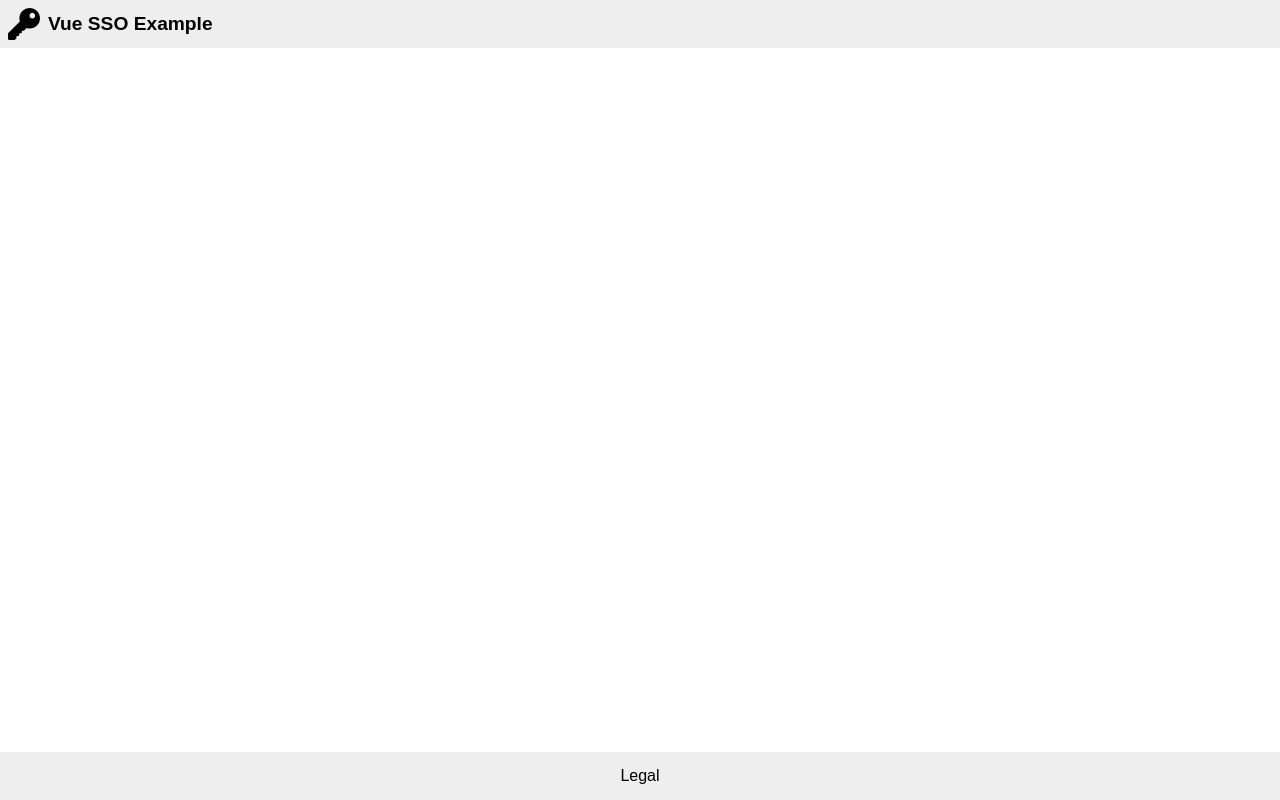
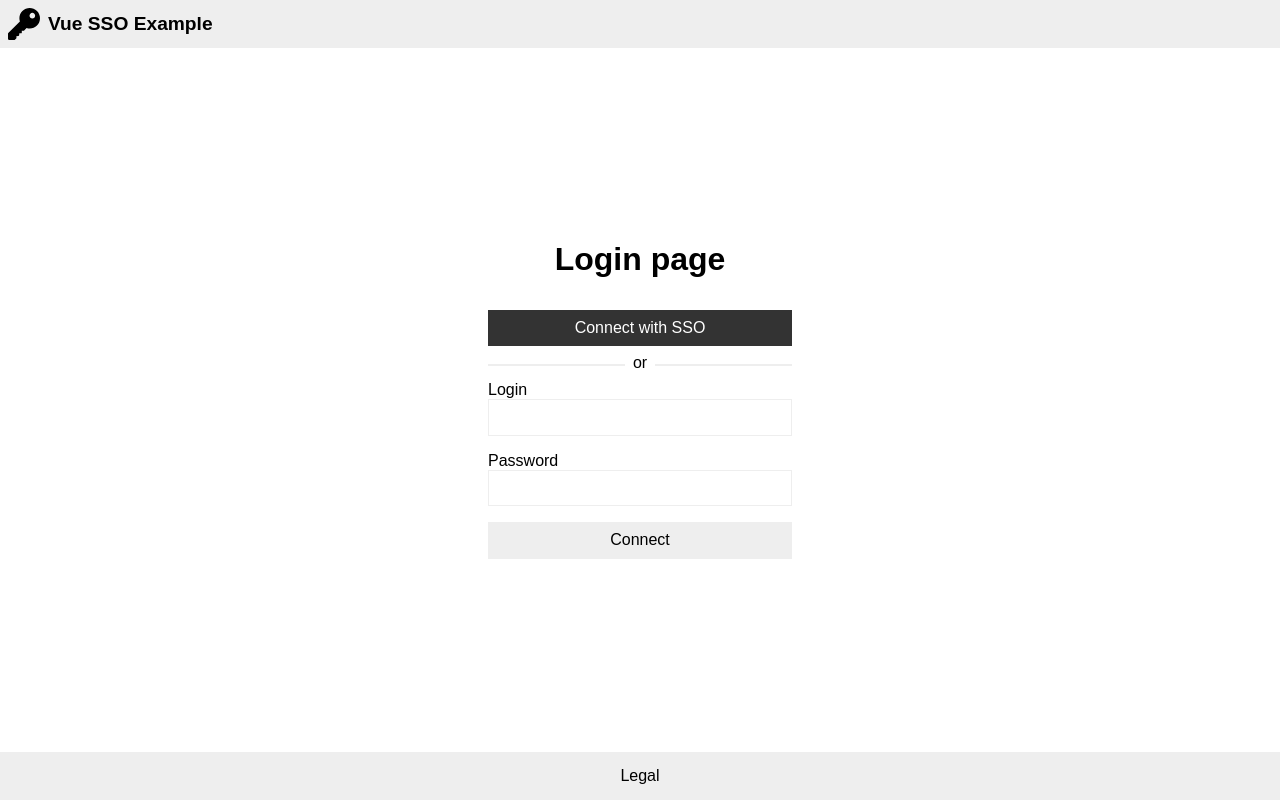
Before and after one commit to jlguenego/vue-sso-example, a Vue app in the folder front/: page /login in a window 1280 px wide. Built offline with nearby package versions, Linux system fonts and the light colour scheme.

Commit message:
dom and css ok

```diff
--- a/front/src/App.vue
+++ b/front/src/App.vue
@@ -23,6 +23,10 @@ export default {
 
 <style lang="scss">
 @import "../node_modules/normalize.css/normalize.css";
+
+*, *::before, *::after {
+  box-sizing: border-box;
+}
 
 #app {
   display: flex;
@@ -85,4 +89,22 @@ button {
     }
   }
 }
+
+form {
+  display: flex;
+  flex-flow: column;
+  width: 100%;
+}
+
+label {
+  display: flex;
+  flex-flow: column;
+  padding-bottom: 1em;
+}
+
+input {
+  padding: 0.5em 1em;
+  border: 0.1em solid #eee;
+  width: 100%;
+}
 </style>
--- a/front/src/router/index.ts
+++ b/front/src/router/index.ts
@@ -1,6 +1,7 @@
 import Vue from "vue";
 import VueRouter from "vue-router";
 import Home from "../views/Home.vue";
+import Login from "../views/Login.vue";
 
 Vue.use(VueRouter);
 
@@ -18,7 +19,12 @@ const routes = [
     // which is lazy-loaded when the route is visited.
     component: () =>
       import(/* webpackChunkName: "about" */ "../views/Legal.vue")
-  }
+  },
+  {
+    path: "/login",
+    name: "Login",
+    component: Login
+  },
 ];
 
 const router = new VueRouter({
--- /dev/null
+++ b/front/src/views/Login.vue
@@ -0,0 +1,53 @@
+<template>
+  <main>
+    <h1>Login page</h1>
+    <button class="primary">Connect with SSO</button>
+    <div class="or"><span>or</span></div>
+    <form>
+      <label>
+        <div>Login</div>
+        <input type="text" />
+      </label>
+      <label>
+        <div>Password</div>
+        <input type="password" />
+      </label>
+      <button>Connect</button>
+    </form>
+  </main>
+</template>
+
+<style scoped lang="scss">
+main {
+  width: 20em;
+}
+
+h1 {
+  margin-bottom: 1em;
+}
+
+button {
+  width: 100%;
+}
+
+.or {
+  position: relative;
+  z-index: 0;
+  width: 100%;
+  margin: 0.5em 0;
+  text-align: center;
+  &::before {
+    position: absolute;
+    z-index: -1;
+    width: 100%;
+    left: 0;
+    top: 50%;
+    content: "";
+    border: 0.1em solid #eee;
+  }
+  span {
+    padding: 0.5em;
+    background: white;
+  }
+}
+</style>
```
